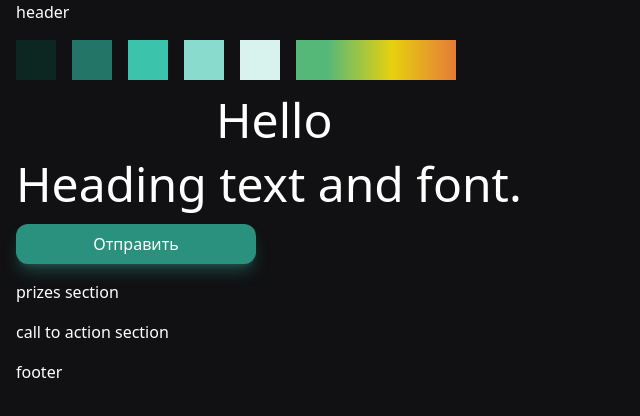
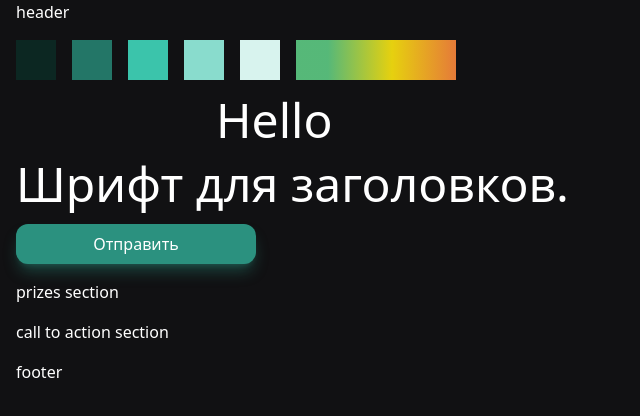
Before and after one commit to mikhailmogilnikov/kaspersky-symphony, a React app: page / in a window 1280 px wide. Shown: the top 416 px of the page, without its empty margins (0-640 px from the left). Built offline with nearby package versions, Linux system fonts and the light colour scheme.

Commit message:
init dev branch

```diff
--- a/src/widgets/hero/ui/index.tsx
+++ b/src/widgets/hero/ui/index.tsx
@@ -20,7 +20,7 @@ export const HeroSection = () => {
       </MView>
 
       <Text heading={2} size='5xl'>
-        Heading text and font.
+        Шрифт для заголовков.
       </Text>
 
       <Button className='max-w-60 shadow-lg shadow-primary/40'>Отправить</Button>
```
